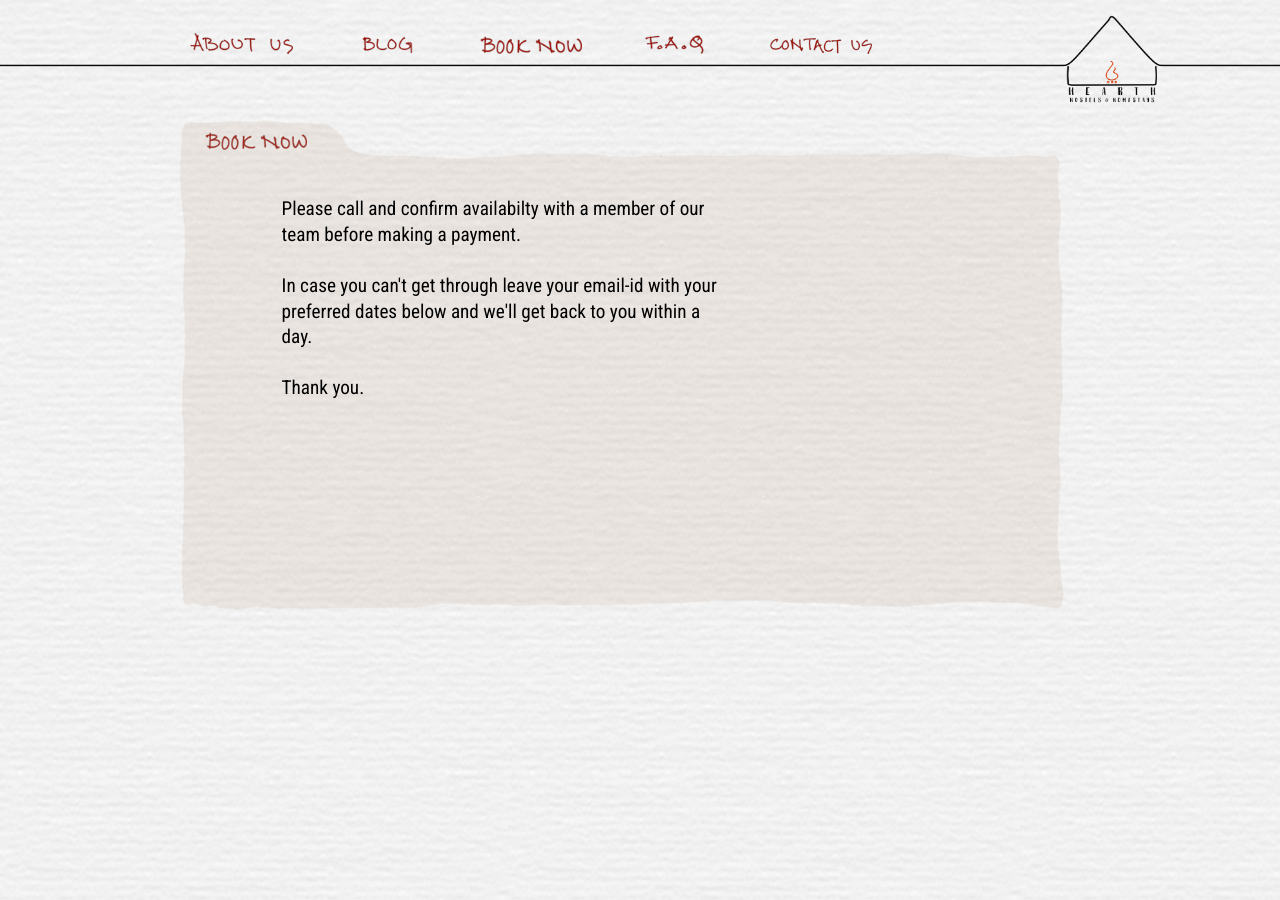
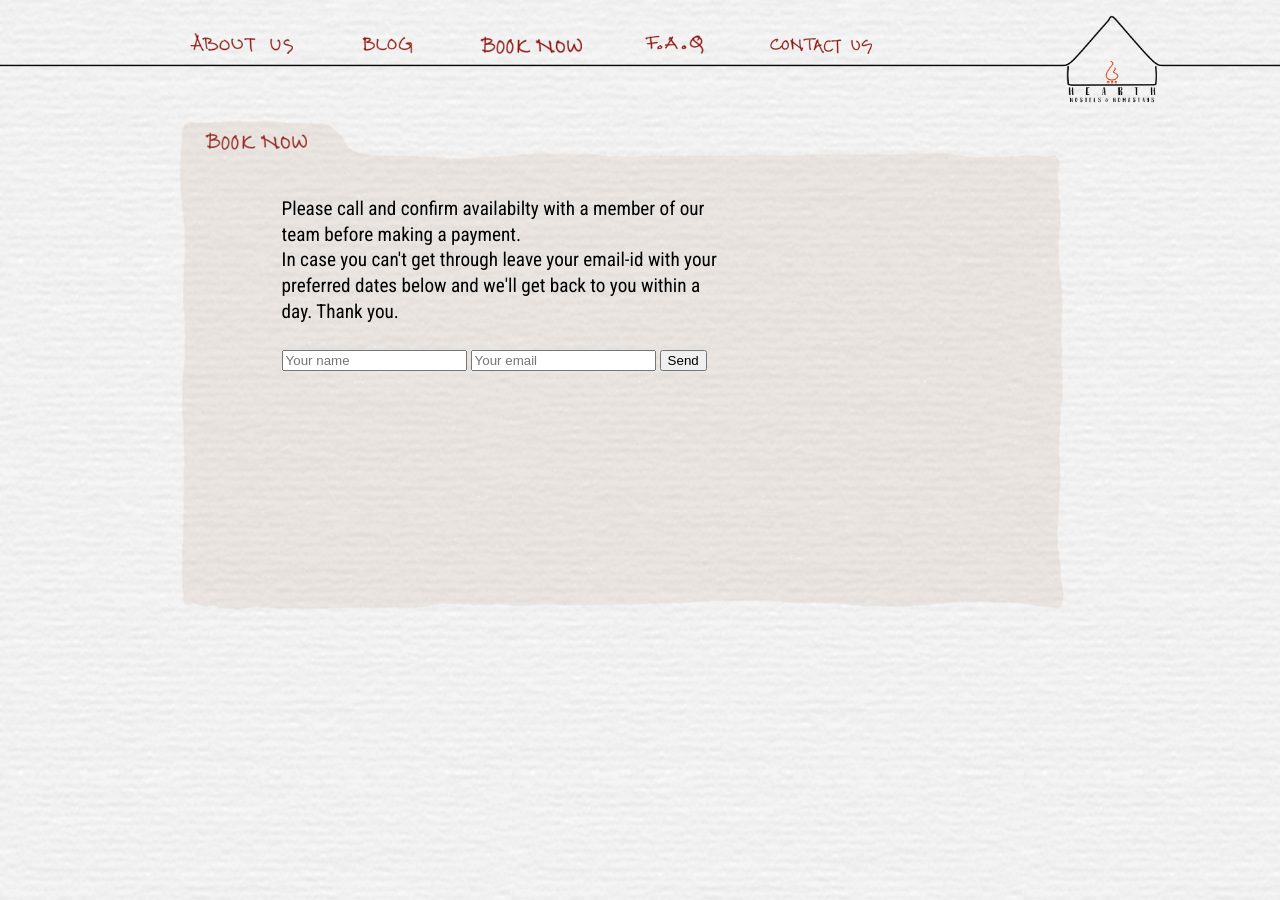
Before and after one commit to the-hearth/the-hearth.github.io, a Jekyll site: the page built from booknow.html, in a window 1280 px wide. Built offline with Jekyll 4.4.1, drawn with Linux system fonts in a browser that asks for light colours; a script that is not in the unit is left out.

Commit message:
Add files via upload

```diff
--- a/booknow.html
+++ b/booknow.html
@@ -34,13 +34,21 @@ layout: null
 
       <div id="panel-content" tabindex="1" style="visibility:visible;">
         <article style="display:block;" class="book_now">
-          <p>Please call and confirm availabilty with a member of our team before making a payment.</br></br>
-            In case you can't get through leave your email-id with your preferred dates below and we'll get back to you within a day.<br></br>
-            Thank you.</br></br>
-            <a href="https://imjo.in/S4KVAg" rel="im-checkout" data-behaviour="remote" data-style="light" data-text="Checkout"></a>
+          <p>Please call and confirm availabilty with a member of our team before making a payment.</br>
+            <a href="https://www.instamojo.com/@thehearth/lbdb3d7bdfe654ca580be32504d04fb01/" rel="im-checkout" data-behaviour="remote" data-style="light" data-text="Make Payment"></a>
+            In case you can't get through leave your email-id with your preferred dates below and we'll get back to you within a day.
+            Thank you.</br><br>
           </p>
+
+          <form action="https://formspree.io/nishant.sth@gmail.com" method="POST">
+            <input type="text" name="name" placeholder="Your name">
+            <input type="email" name="email" placeholder="Your email">
+            <input type="hidden" name="_next" value="http://thehearth.in/home.html" />
+            <input type="submit" value="Send">
+          </form>
         </article>
       </div>
+
     </section>
 
     <!-- jquery-3 -->
```
